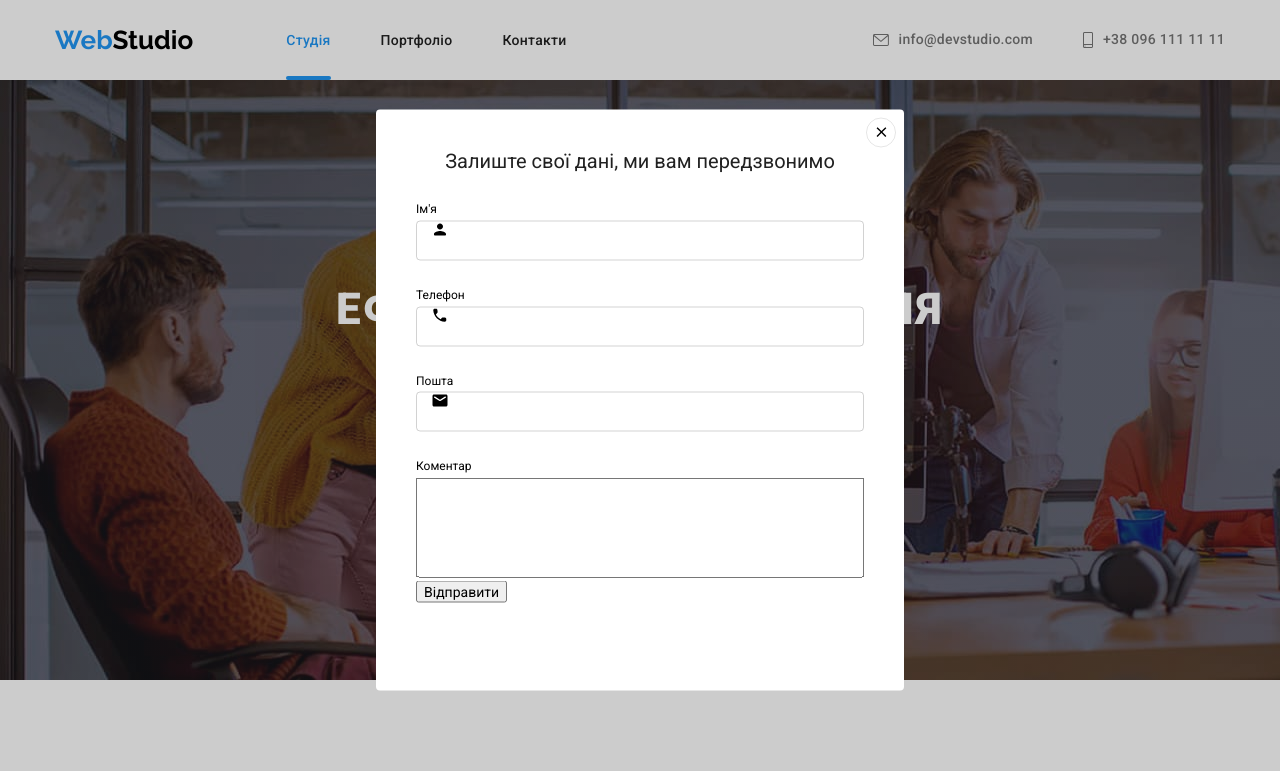
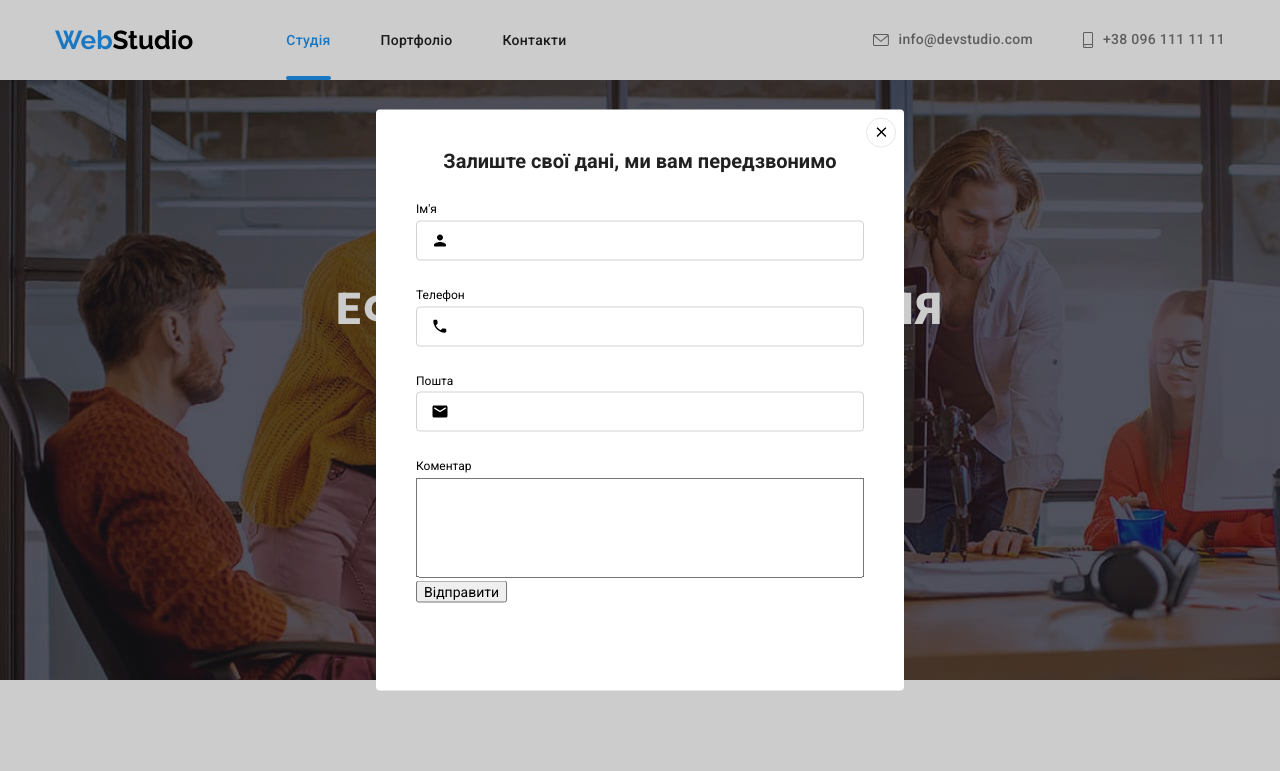
Before and after one commit to Nasypaiko/goit-markup-hw-06, a plain HTML site: page index.html in a window 1280 px wide. Both pictures are taken after a click on the button "Замовити послугу". Shown: the top 771 px of the page. Drawn offline with nearby package versions, Linux system fonts and the light colour scheme.

Commit message:
Update styles css

```diff
--- a/css/styles.css
+++ b/css/styles.css
@@ -608,10 +608,6 @@ img {
   font-weight: 400;
 }
 
-
-
-
-
 /* ------Portfolio.html------ */
 
 .projects-company {
@@ -777,6 +773,7 @@ img {
 .modal-title {
   font-size: 20px;
   line-height: 1.15;
+  font-weight: 700;
   text-align: center;
   vertical-align: top;
   letter-spacing: 0.03;
@@ -786,6 +783,7 @@ img {
 
 .input-wrapper {
   position: relative;
+  margin-bottom: 28px;
 }
 
 .modal-input {
@@ -794,7 +792,7 @@ img {
   border-radius: 4px;
   border: 1px solid rgba(33, 33, 33, 0.2);
   background-color: transparent;
-  margin-bottom: 28px;
+  padding-left: 42px;
 }
 
 /* .modal-input:focus {
@@ -808,6 +806,8 @@ img {
 .modal-icon {
   position: absolute;
   left: 15px;
+  top: 50%;
+  transform: translateY(-50%);
 }
 
 .modal-input::placeholder {
```
